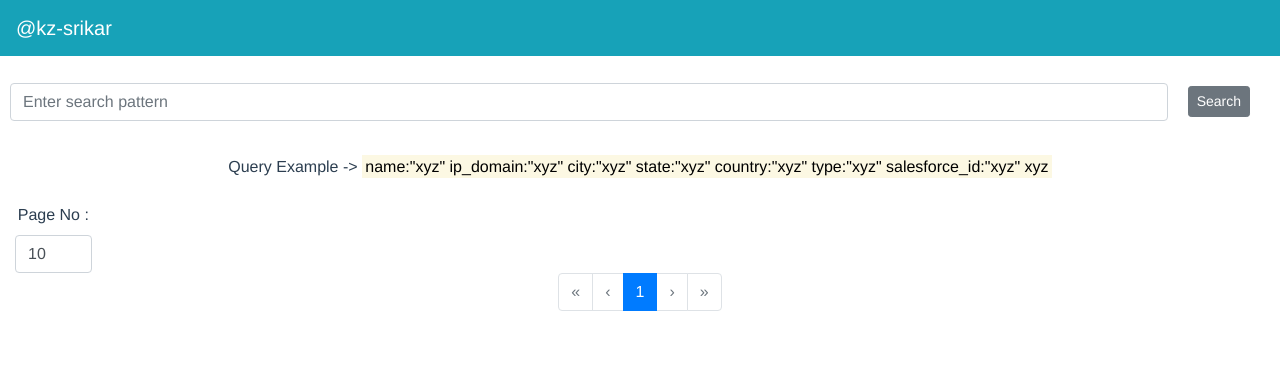
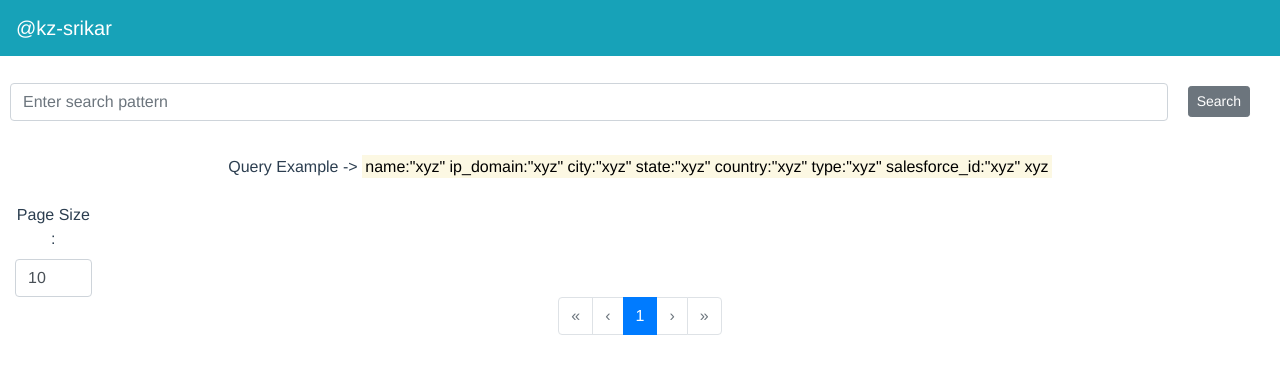
Before and after one commit to rvi857-pm/KZInternGitTutorial, a Vue app in the folder Projects/kz-srikar/paginationfrontend/: page / in a window 1280 px wide. Shown: the top 374 px of the page. Built offline with nearby package versions, Linux system fonts and the light colour scheme; no server answers.

Commit message:
change label of page size

```diff
--- a/Projects/kz-srikar/paginationfrontend/src/views/Home.vue
+++ b/Projects/kz-srikar/paginationfrontend/src/views/Home.vue
@@ -16,7 +16,7 @@
             </mark>
         </p>
         <b-col sm="1">
-            <label>Page No :</label>
+            <label>Page Size :</label>
             <b-form-input
                 v-model="pageSize"
                 min="1"
```
